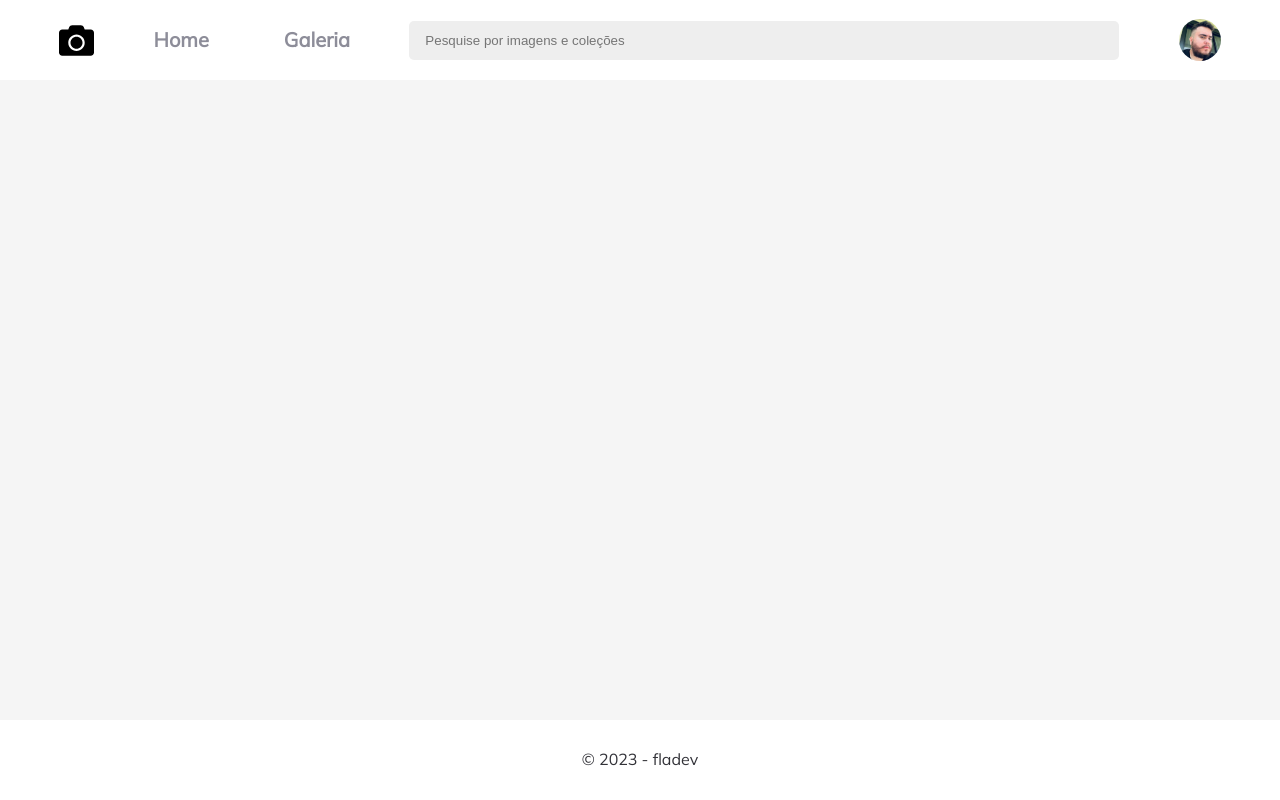
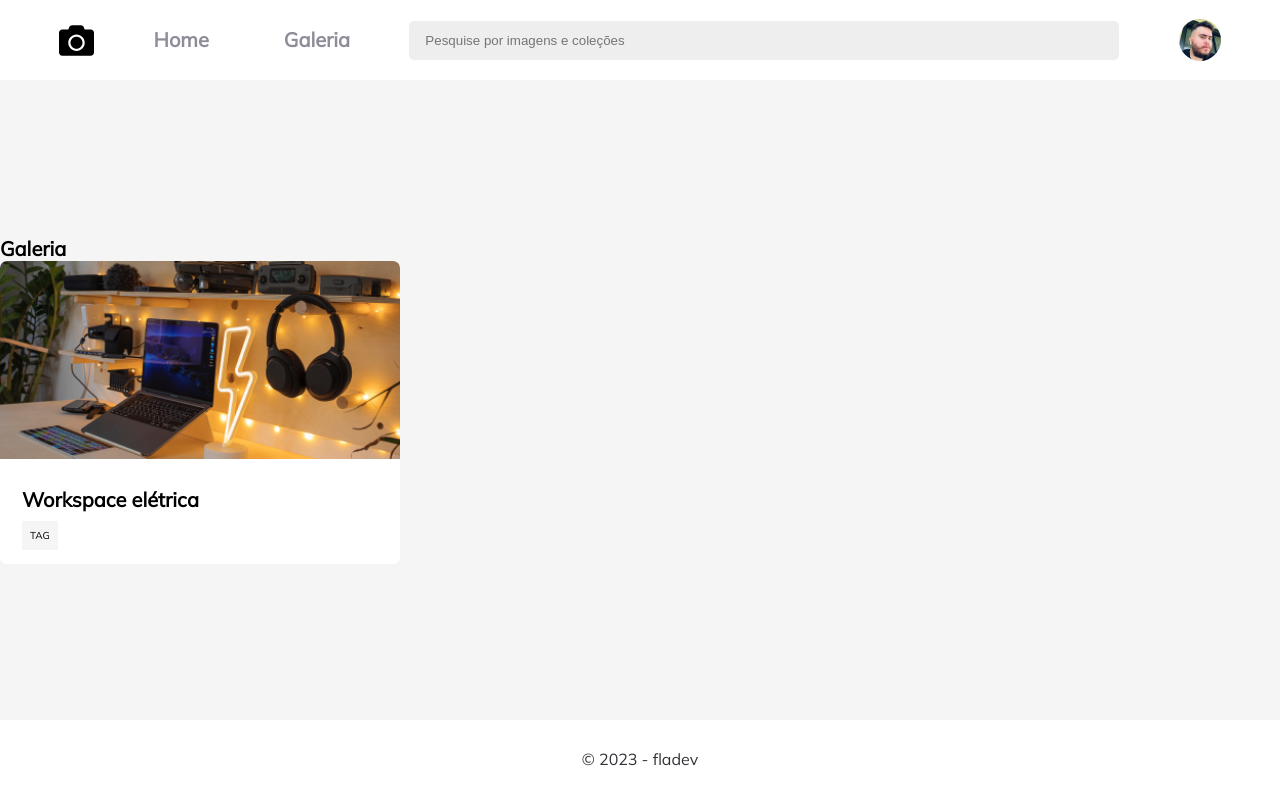
Before and after one commit to flavioaugusto1/fotoblog, a React (Vite) app: page / in a window 1280 px wide. Built offline with nearby package versions, Linux system fonts and the light colour scheme.

Commit message:
feat: feita estilização do card

```diff
--- /dev/null
+++ b/src/components/Card/index.jsx
@@ -0,0 +1,13 @@
+import { Container } from "./styles";
+
+export function Card({ title, image }) {
+  return (
+    <Container>
+      <img src={image} alt="#" />
+      <div className="details">
+        <h1>{title}</h1>
+        <span>TAG</span>
+      </div>
+    </Container>
+  );
+}
--- /dev/null
+++ b/src/components/Card/styles.js
@@ -0,0 +1,29 @@
+import styled from "styled-components";
+
+export const Container = styled.div`
+  background-color: #fff;
+  max-width: 40rem;
+
+  border-radius: 0.7rem;
+
+  > img {
+    width: 100%;
+    border-top-right-radius: 0.7rem;
+    border-top-left-radius: 0.7rem;
+  }
+
+  .details {
+    padding: 2.2rem;
+
+    h1 {
+      font-size: 2rem;
+      line-height: 3.2rem;
+      margin-bottom: 1.3rem;
+    }
+
+    span {
+      background-color: #f5f5f5;
+      padding: 0.8rem;
+    }
+  }
+`;
--- a/src/pages/Home/index.jsx
+++ b/src/pages/Home/index.jsx
@@ -1,5 +1,8 @@
 import { Container, Header, Main, Footer, CameraIcon } from "./styles";
+import { Card } from "../../components/Card";
+
 import Perfil from "../../assets/perfil.jpg";
+import Setup1 from "../../assets/setup1.png";
 
 export function Home() {
   return (
@@ -16,7 +19,10 @@ export function Home() {
           alt="Imagem de uma pessoa com barba, cabelo cortado e olhos castanhos"
         />
       </Header>
-      <Main></Main>
+      <Main>
+        <h1>Galeria</h1>
+        <Card title={"Workspace elétrica"} image={Setup1} />
+      </Main>
       <Footer>&copy; 2023 - fladev</Footer>
     </Container>
   );
```
Also changed, not shown: src/assets/setup1.png (added).
